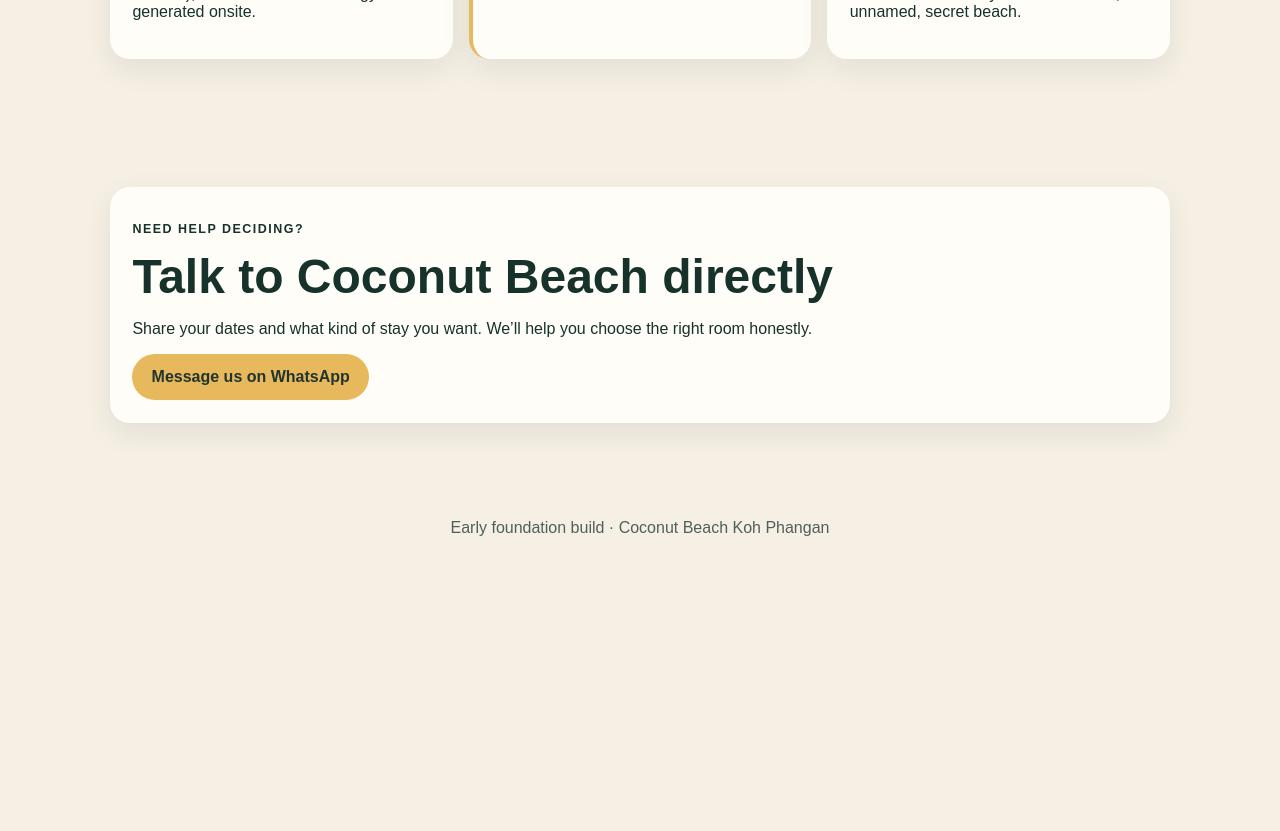
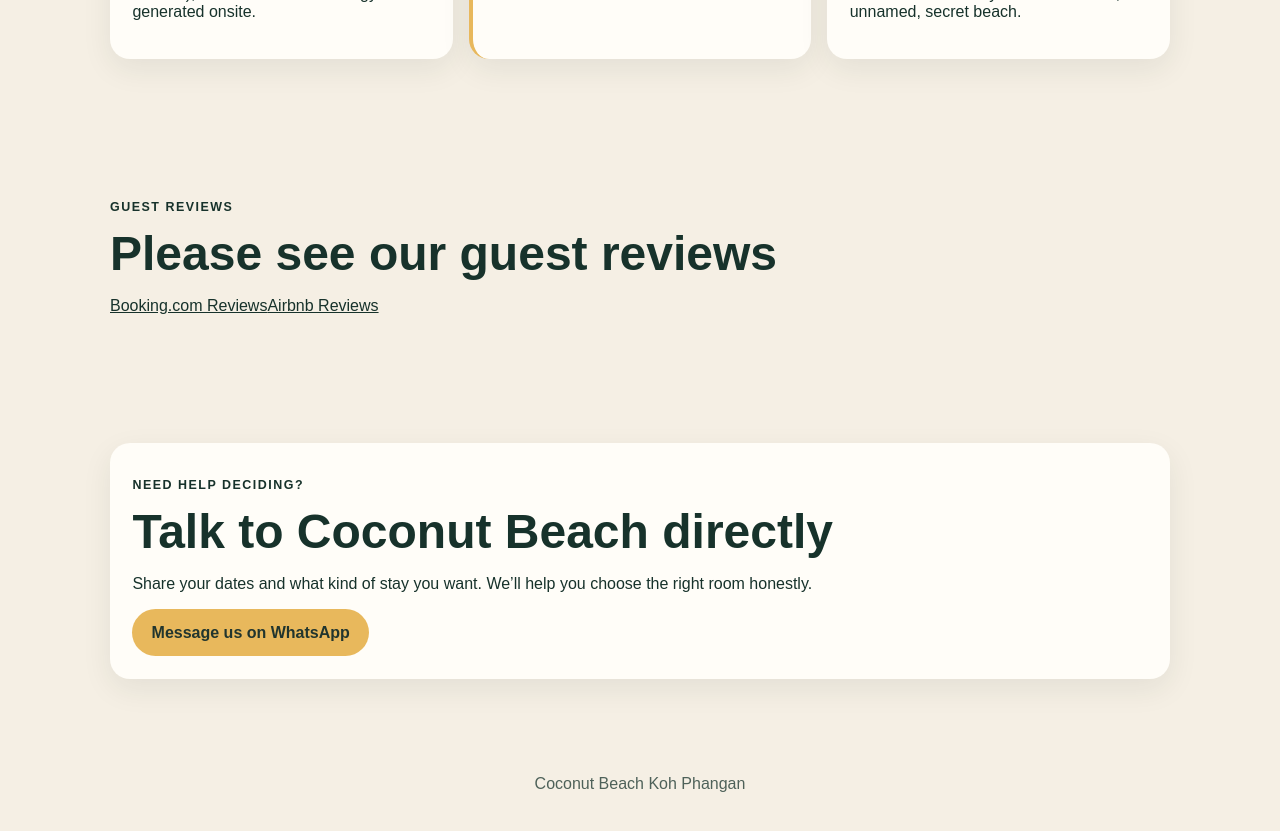
Before and after one commit to coconutbeaches/coco-site, a Next.js app: page / in a window 1280 px wide. Shown: the part 1040-1871 px from the top of the page. Before the commit the page ends 1625 px from the top, so only its background shows below. Built offline with nearby package versions, Linux system fonts and the light colour scheme; a web font is replaced by a local one.

Commit message:
content: add homepage guest review links

```diff
--- a/src/app/page.tsx
+++ b/src/app/page.tsx
@@ -2,6 +2,8 @@ import AvailabilitySearch from "@/components/AvailabilitySearch";
 import HomeHero from "@/components/HomeHero";
 
 const whatsappUrl = "https://wa.me/66926025572?text=Hello%20Coconut%20Beach%2C%20I%27d%20like%20to%20check%20availability.";
+const bookingReviews = "https://www.booking.com/hotel/th/coconut-beach-bungalows.html#tab-reviews";
+const airbnbReviews = "https://www.airbnb.com/users/show/766649";
 
 export default function HomePage() {
   return (
@@ -37,6 +39,15 @@ export default function HomePage() {
         </div>
       </section>
 
+      <section className="section review-section" id="reviews">
+        <p className="eyebrow">Guest reviews</p>
+        <h2>Please see our guest reviews</h2>
+        <div className="review-links">
+          <a href={bookingReviews} target="_blank" rel="noreferrer">Booking.com Reviews</a>
+          <a href={airbnbReviews} target="_blank" rel="noreferrer">Airbnb Reviews</a>
+        </div>
+      </section>
+
       <section className="section">
         <div className="card">
           <p className="eyebrow">Need help deciding?</p>
@@ -46,7 +57,7 @@ export default function HomePage() {
         </div>
       </section>
 
-      <footer>Early foundation build · Coconut Beach Koh Phangan</footer>
+      <footer>Coconut Beach Koh Phangan</footer>
     </main>
   );
 }
```
